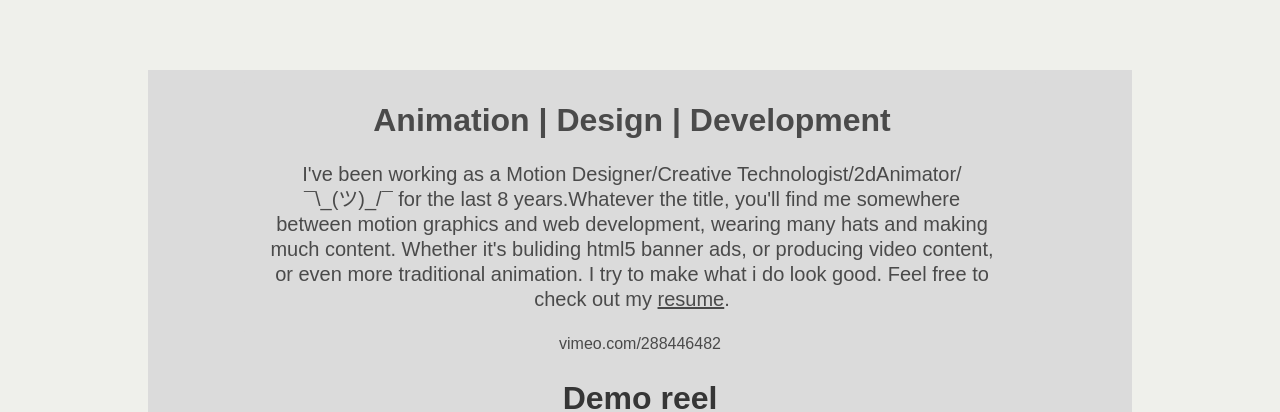
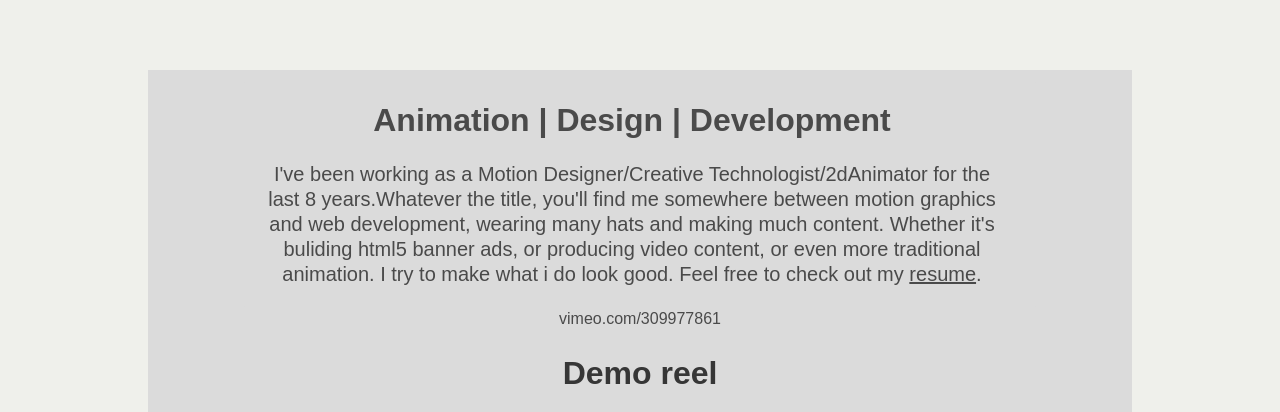
Before and after one commit to mikedface/mikedface.github.io, a website: page index.html in a window 1280 px wide. Shown: the part 798-1210 px from the top of the page. Drawn offline with nearby package versions, Linux system fonts and the light colour scheme; grey boxes are pictures that could not be loaded.

Commit message:
Update index.html

```diff
--- a/index.html
+++ b/index.html
@@ -79,10 +79,10 @@
           <div id="about"class="column is-10">
             <div class="notification has-background-grey-lighter">
             <h1 class="title is-spaced is-size-3-desktop is-size-4-mobile">Animation | Design | Development  </h1>
-            <h2 class="subtitle is-size-5-desktop">I've been working as a Motion Designer/Creative Technologist/2dAnimator/¯\_(ツ)_/¯  for the last 8 years.Whatever the title, you'll find me somewhere between motion graphics and web development, wearing many hats and making much content. Whether it's buliding html5 banner ads, or producing video content, or even more traditional animation.  I try to make what i do look good. Feel free to check out my <a class="is-link is-small is-dark" href="MikeDanielsen_resume.pdf" >resume</a>.
+            <h2 class="subtitle is-size-5-desktop">I've been working as a Motion Designer/Creative Technologist/2dAnimator for the last 8 years.Whatever the title, you'll find me somewhere between motion graphics and web development, wearing many hats and making much content. Whether it's buliding html5 banner ads, or producing video content, or even more traditional animation.  I try to make what i do look good. Feel free to check out my <a class="is-link is-small is-dark" href="MikeDanielsen_resume.pdf" >resume</a>.
                 </h2>
             </div>
-              vimeo.com/288446482
+              vimeo.com/309977861
           </div>
           <div id="work"class="column is-10">
 
```
